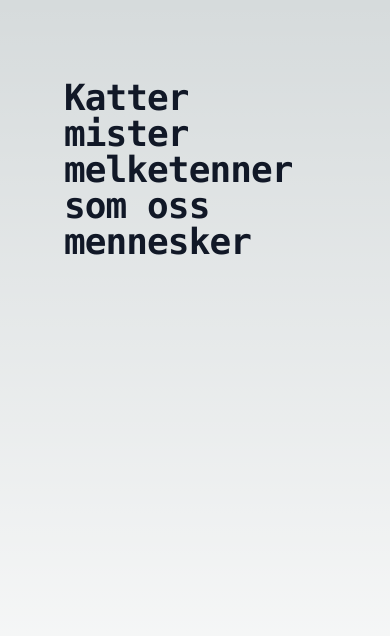
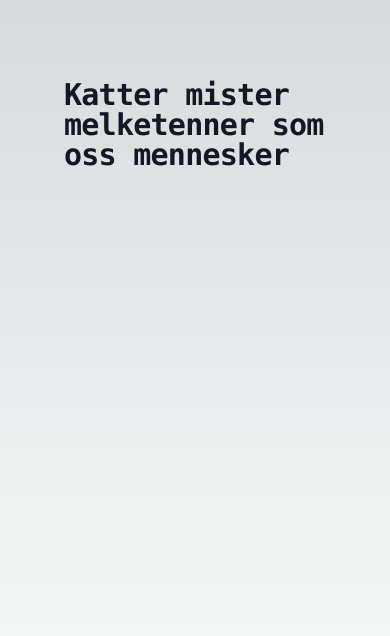
Before and after one commit to MikAoJk/katte-fakta, a Next.js app: page / in a window 390 px wide. Shown: the top 636 px of the page. Built offline with nearby package versions, Linux system fonts and the light colour scheme.

Commit message:
Update CatFacts.tsx

```diff
--- a/src/components/CatFacts.tsx
+++ b/src/components/CatFacts.tsx
@@ -20,7 +20,7 @@
             <div className="md:flex md:min-h-screen md:flex-col">
                 <div className="mt-4 md:mt-10">
                     {randomFact &&
-                        <h1 className="mb-4 text-4xl font-extrabold leading-none tracking-tight text-gray-900 md:text-5xl lg:text-6xl dark:text-white">{randomFact.fact}
+                        <h1 className="mb-4 text-3xl font-extrabold leading-none tracking-tight text-gray-900 md:text-5xl lg:text-6xl dark:text-white">{randomFact.fact}
                         </h1>
                     }
                 </div>
```
